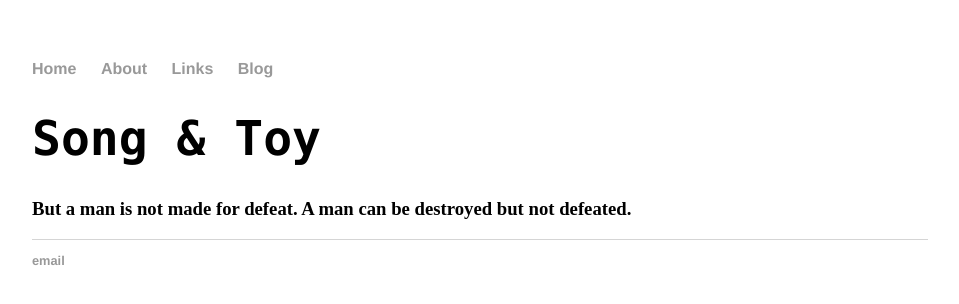
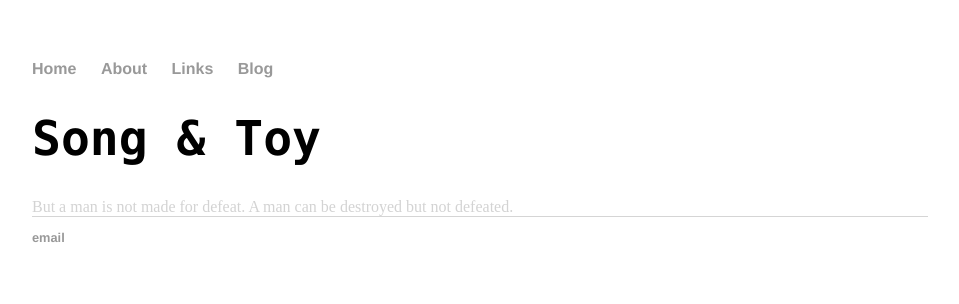
Before and after one commit to songtoy/songtoy, a Jekyll site: the page built from index.html, in a window 1280 px wide. Shown: the top 304 px of the page, without its empty margins (160-1119 px from the left). Built offline with Jekyll 4.4.1, drawn with Linux system fonts in a browser that asks for light colours.

Commit message:
Update index.html

```diff
--- a/index.html
+++ b/index.html
@@ -4,5 +4,5 @@ title: Songtoy's Blog
 ---
 <div class="blurb">
 	<h1>Song & Toy</h1>
-	<h3>But a man is not made for defeat. A man can be destroyed but not defeated.</h3>
+	<font color='lightgrey'>But a man is not made for defeat. A man can be destroyed but not defeated.</font>
 </div><!-- /.blurb -->
```
